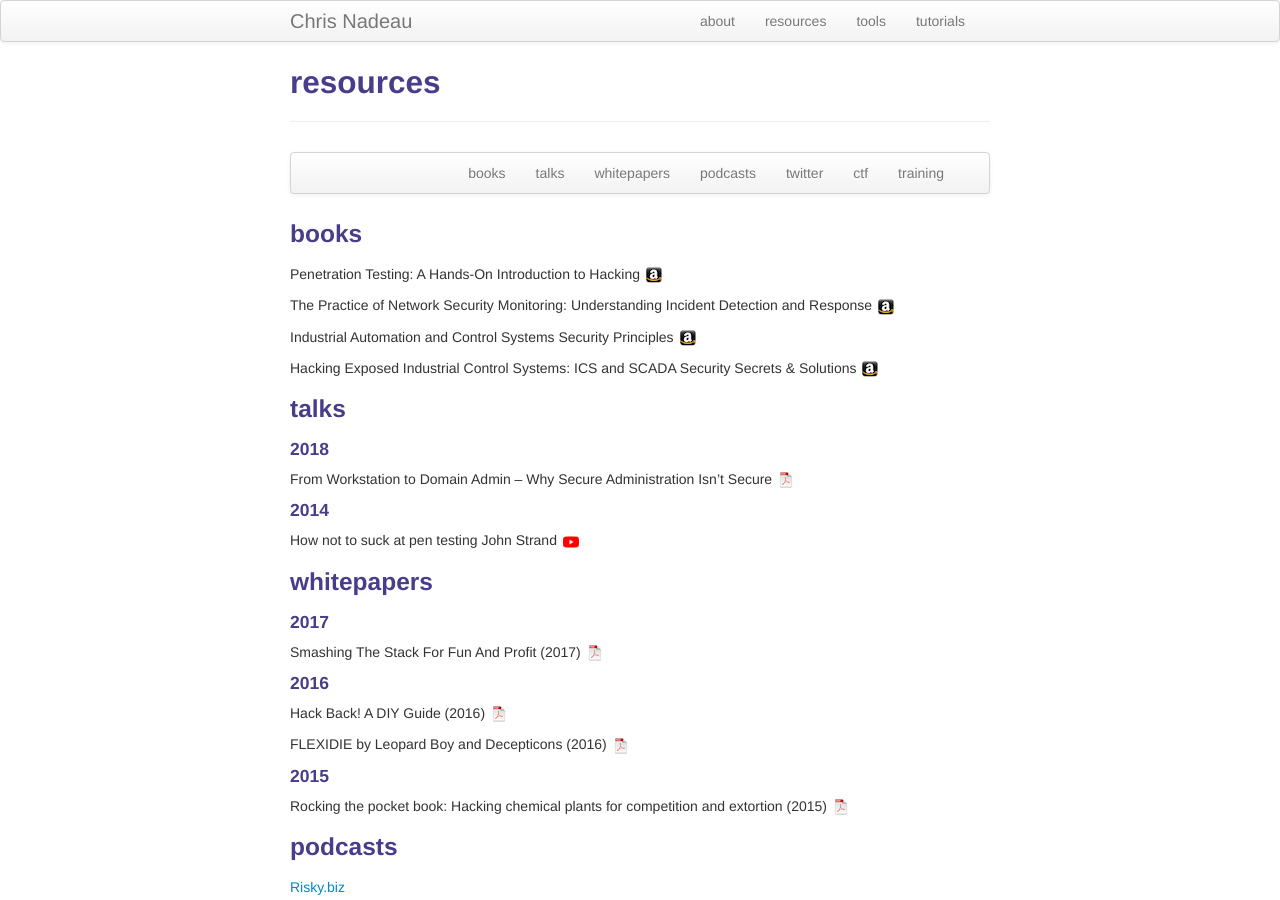
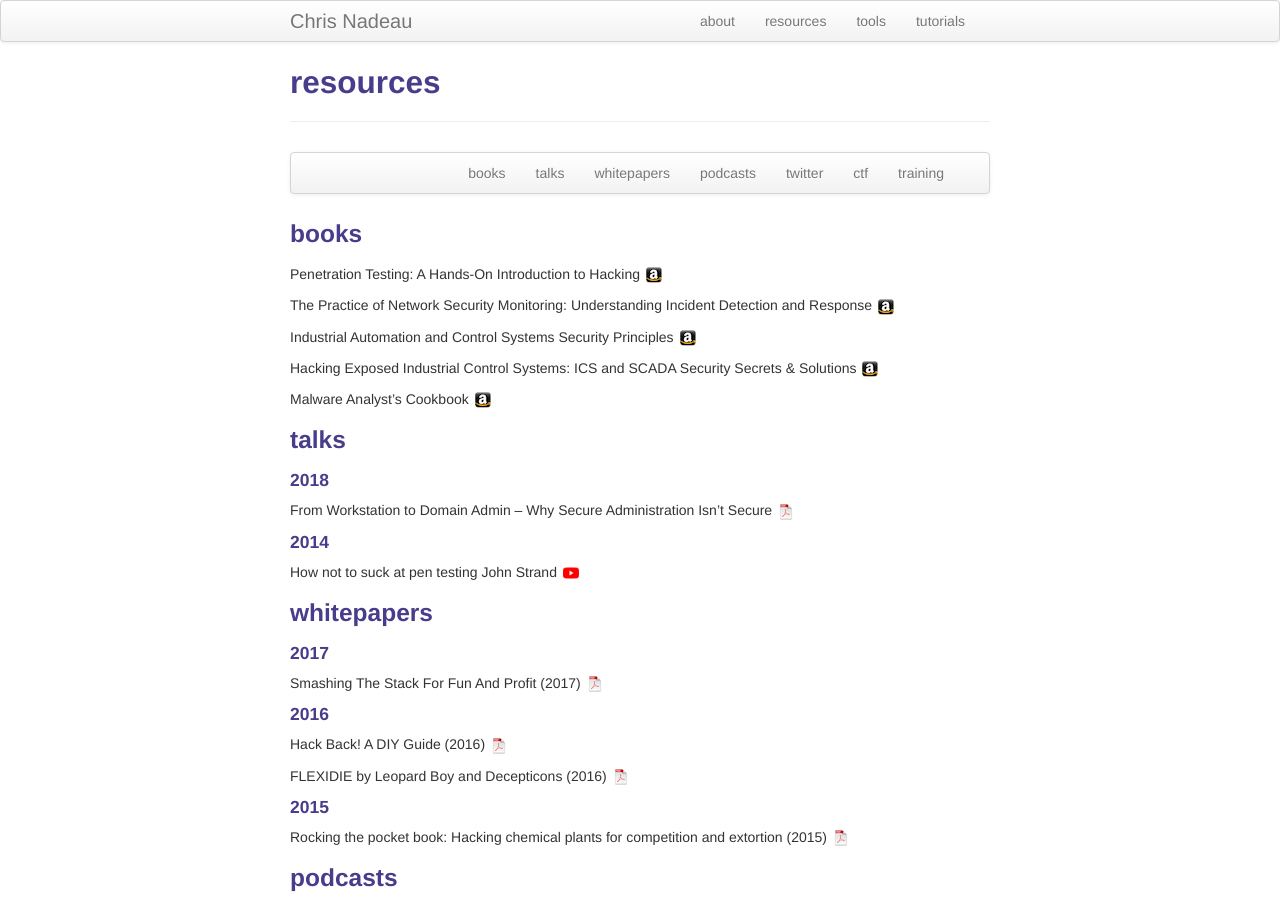
Before and after one commit to dynamicparallax/dynamicparallax.github.io, a Jekyll site: the page built from pages/resources.md, in a window 1280 px wide and 900 px high. Built offline with Jekyll 4.4.1, drawn with Linux system fonts in a browser that asks for light colours.

Commit message:
Update resources.md

```diff
--- a/pages/resources.md
+++ b/pages/resources.md
@@ -32,6 +32,10 @@ Industrial Automation and Control Systems Security Principles
 
 Hacking Exposed Industrial Control Systems: ICS and SCADA Security Secrets & Solutions
 [![Amazon](icons16/amazon-icon.png)](https://www.amazon.com/Hacking-Exposed-Industrial-Control-Systems/dp/1259589714/ref=sr_1_1?s=books&ie=UTF8&qid=1535935183&sr=1-1&keywords=hacking+exposed+industrial+control)
+
+Malware Analyst's Cookbook
+[![Amazon](icons16/amazon-icon.png)](https://www.amazon.com/Malware-Analysts-Cookbook-DVD-Techniques/dp/0470613033)
+
 
 ### <a name="talks"></a>talks
 
```
